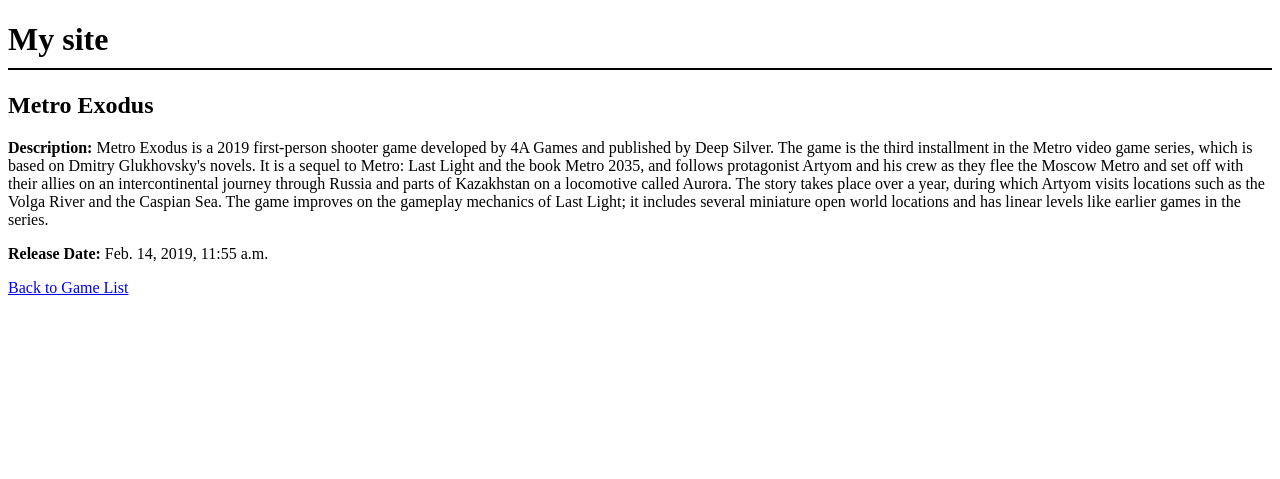
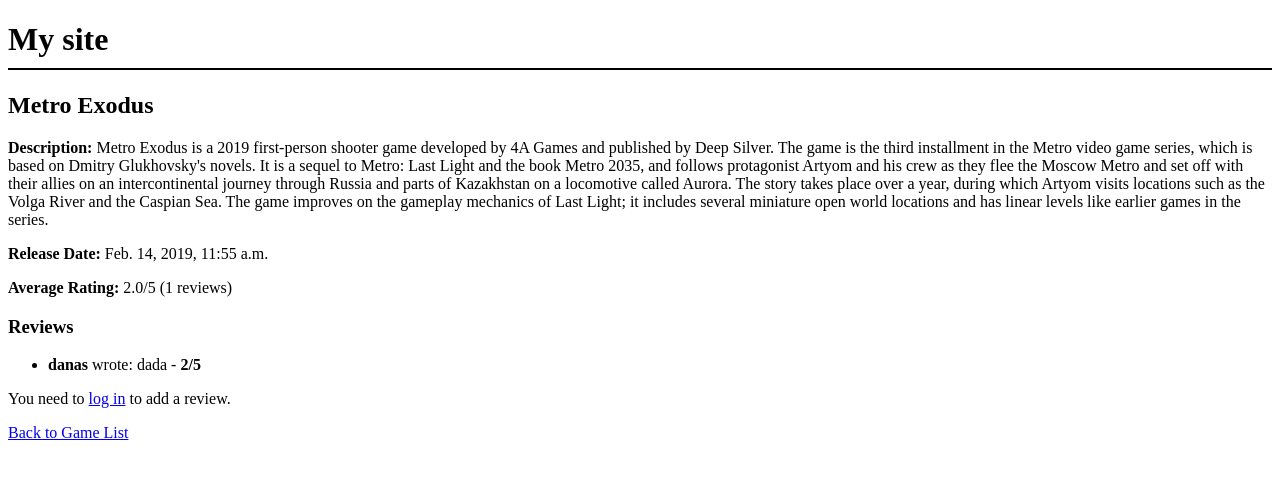
Before and after one commit to IIvell/Gaming_WebShop, a Django app: page /igre/3/ in a window 1280 px wide. Shown: the top 479 px of the page. Run offline with Django 5.2, Linux system fonts and the light colour scheme; data comes from the database, SQL or seed files in the repository; both versions use the stored data as it was after the commit.

Commit message:
Ratings and reviews added to the website.

```diff
--- a/main/models.py
+++ b/main/models.py
@@ -1,4 +1,5 @@
 from django.db import models
+from django.utils import timezone
 from django.contrib.auth.models import User
 
 # Create your models here.
@@ -6,10 +7,29 @@ from django.contrib.auth.models import User
 class Igrica(models.Model):
     igrica_naslov = models.CharField(max_length=255)
     igrica_sadrzaj = models.TextField()
-    igrica_vrijeme_objave = models.DateTimeField(auto_now_add=True)
+    igrica_vrijeme_objave = models.DateTimeField(default=timezone.now)
+    rating = models.FloatField(default=0)  # Sum of all ratings
+    review_count = models.IntegerField(default=0)
 
     def __str__(self):
         return self.igrica_naslov
+
+    def average_rating(self):
+        if self.review_count > 0:
+            return self.rating / self.review_count
+        return 0  # Default value if there are no reviews
+
+
+class Review(models.Model):
+    igrica = models.ForeignKey(Igrica, on_delete=models.CASCADE, related_name='reviews')
+    user = models.ForeignKey(User, on_delete=models.CASCADE, default=1)  # Link the review to a user
+    review_text = models.TextField()
+    rating = models.IntegerField()
+    created_at = models.DateTimeField(auto_now_add=True)
+
+    def __str__(self):
+        return f"Review for {self.igrica.igrica_naslov}"
+
 
 class Kupac(models.Model):
     kupac_ime = models.CharField(max_length=25)
--- a/main/templates/main/igrica_detail.html
+++ b/main/templates/main/igrica_detail.html
@@ -6,6 +6,42 @@
     <h2>{{ igrica.igrica_naslov }}</h2>
     <p><strong>Description:</strong> {{ igrica.igrica_sadrzaj }}</p>
     <p><strong>Release Date:</strong> {{ igrica.igrica_vrijeme_objave }}</p>
+    <p><strong>Average Rating:</strong> {{ igrica.average_rating|floatformat:1 }}/5 ({{ igrica.review_count }} reviews)</p>
+
+    <h3>Reviews</h3>
+    <ul>
+        {% for review in igrica.reviews.all %}
+            <li>
+                <strong>{{ review.user.username }}</strong> wrote: {{ review.review_text }} - <strong>{{ review.rating }}/5</strong>
+            </li>
+        {% empty %}
+            <p>No reviews yet.</p>
+        {% endfor %}
+    </ul>
+
+
+
+    {% if user.is_authenticated %}
+        <h3>Add a Review</h3>
+        <form method="post">
+            {% csrf_token %}
+            <label for="review_text">Review:</label>
+            <textarea id="review_text" name="review_text" required></textarea>
+
+            <label for="rating">Rating:</label>
+            <select id="rating" name="rating" required>
+                <option value="1">1</option>
+                <option value="2">2</option>
+                <option value="3">3</option>
+                <option value="4">4</option>
+                <option value="5">5</option>
+            </select>
+
+            <button type="submit">Submit Review</button>
+        </form>
+    {% else %}
+        <p>You need to <a href="{% url 'main:login' %}">log in</a> to add a review.</p>
+    {% endif %}
 
     <a href="{% url 'main:list' %}">Back to Game List</a>
 {% endblock %}
--- a/main/templates/main/list.html
+++ b/main/templates/main/list.html
@@ -34,7 +34,10 @@
                     <strong>
                         <a href="{% url 'main:detail' igrica.pk %}">{{ igrica.igrica_naslov }}</a>
                     </strong>
-                - {{ igrica.igrica_vrijeme_objave }}
+                    - {{ igrica.igrica_vrijeme_objave }}
+                    <br>
+                    <span>Rating: {{ igrica.average_rating|default:"N/A" }} / 5</span>
+                    <span>({{ igrica.review_count|default:0 }} reviews)</span>
                 </li>
             {% endfor %}
         </ul>
--- a/main/views.py
+++ b/main/views.py
@@ -1,9 +1,10 @@
-from django.shortcuts import render, redirect
+from django.shortcuts import render, get_object_or_404, redirect
 from django.http import HttpResponse
 from django.contrib.auth import authenticate, login
 from django.contrib.auth.views import LoginView
 from django.views.generic import ListView
-from .models import Igrica, Kupac
+from django.utils import timezone
+from .models import Igrica, Review, Kupac
 from django.db.models import Q
 from django.db.models.functions import TruncDate
 from django.views.generic import DetailView
@@ -16,6 +17,9 @@ from rest_framework import viewsets
 from rest_framework.permissions import BasePermission
 from django.contrib.auth.models import User
 from .serializers import UserSerializer
+from django.views import View
+from django.contrib.auth.decorators import login_required
+from django.utils.decorators import method_decorator
 
 ## Create your views here.
 
@@ -68,10 +72,41 @@ class IgricaListView(ListView):
 
         return queryset
 
-class IgricaDetailView(DetailView):
-    model = Igrica
-    template_name = 'main/igrica_detail.html'
-    context_object_name = 'igrica'
+class IgricaDetailView(View):
+    def get(self, request, pk):
+        igrica = get_object_or_404(Igrica, pk=pk)
+        reviews = igrica.reviews.all()
+        return render(request, 'main/igrica_detail.html', {'igrica': igrica})
+
+    @method_decorator(login_required)
+    def post(self, request, pk):
+        igrica = get_object_or_404(Igrica, pk=pk)
+        review_text = request.POST.get('review_text')
+        rating = request.POST.get('rating')
+
+        if review_text and rating:
+            # Save the review with the currently logged-in user
+            review = Review.objects.create(
+                igrica=igrica,
+                user=request.user,
+                review_text=review_text,
+                rating=int(rating),
+                created_at=timezone.now()
+            )
+
+            # Update review count and total rating
+            igrica.review_count += 1
+            igrica.rating += int(rating)
+            igrica.save()
+
+            # Optionally, you can recalculate the average rating here, if needed
+            # Calculate the average rating from the total sum of ratings
+            igrica.average_rating = igrica.rating / igrica.review_count
+            igrica.save()
+
+        return redirect('main:detail', pk=pk)
+
+
 
 class IgricaListAPIView(APIView):
     def get(self, request):
```
Also changed, not shown: main/forms.py (added, +10 -0 lines), db.sqlite3, main/migrations/0001_initial.py, main/migrations/0002_alter_igrica_igrica_vrijeme_objave.py (deleted), main/migrations/0002_review_user.py (added), main/urls.py (line endings or trailing spaces).
